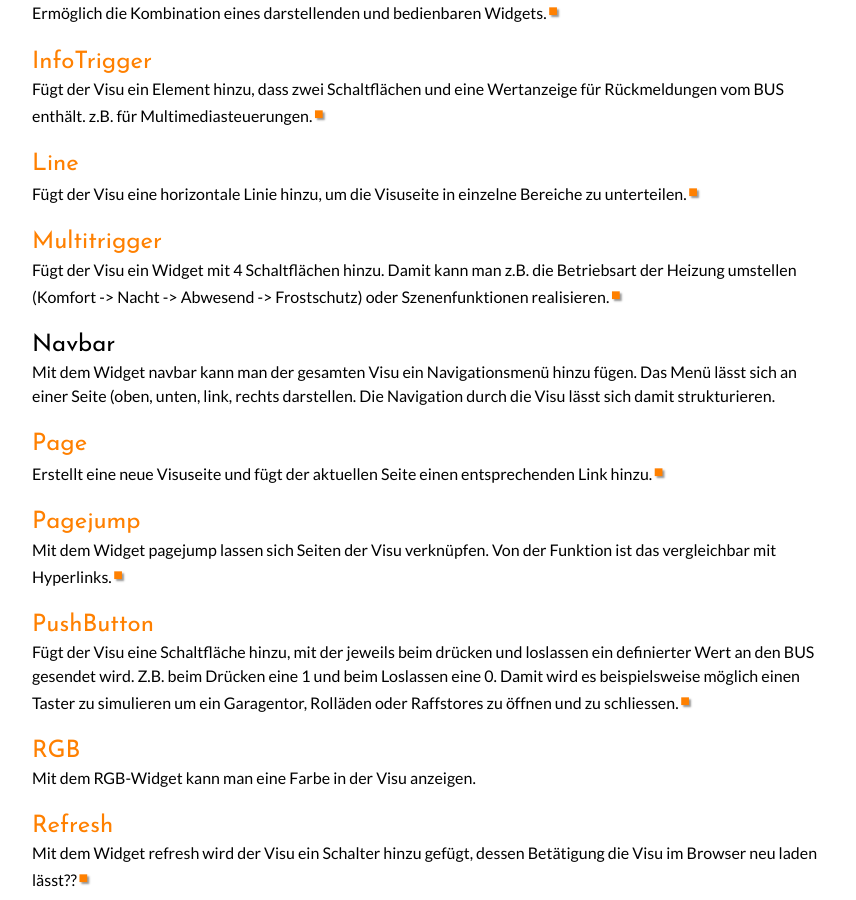
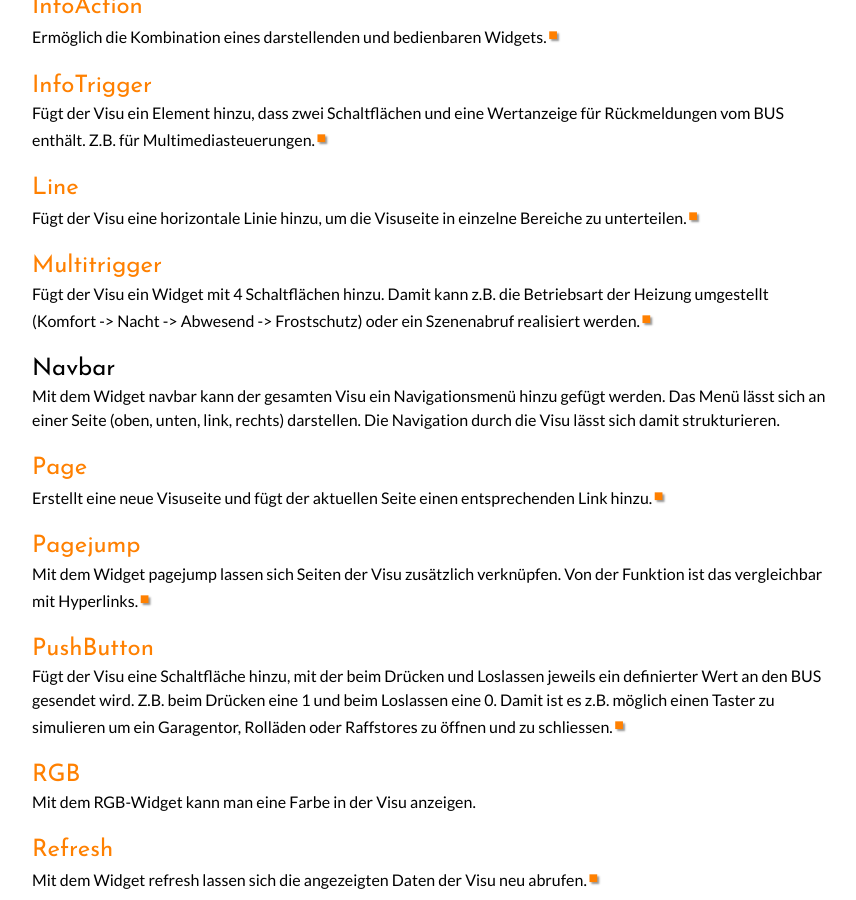
Before and after one commit to CometVisu/cometvisu.github.io, a Jekyll site: the page built from features.de.md, in a window 1280 px wide and 900 px high, scrolled down 2913 px. Shown: the whole window, without its empty margins (208-1064 px from the left). Built offline with Jekyll 4.4.1, drawn with Linux system fonts in a browser that asks for light colours; some web fonts are replaced; some of the changed text lies outside the part shown.

Commit message:
Run ./_getExternalData.sh

```diff
--- a/_data/CVElements.yml
+++ b/_data/CVElements.yml
@@ -4,7 +4,7 @@
     "en": "External calendar"
   "name": "CalendarList"
 - "description":
-    "de": "Widget zum Darstellen der Uhrzeit von einer GA. z.B. dem WireGate"
+    "de": "Plugin zum Darstellen der Uhrzeit von einer Adresse."
     "en": "Widget to display the time of a GA. (e.g. The WireGate)"
   "name": "Clock"
 - "description":
@@ -52,7 +52,7 @@
     "en": "RSS"
   "name": "RSSlog"
 - "description":
-    "de": "skalierbare Vektorgrafik einbinden?"
+    "de": "Demo Plugin zur Anzeige einer interaktiv animierten SVG Datei"
     "en": "Scalable vector graphics?"
   "name": "SVG"
 - "description":
@@ -71,7 +71,7 @@
   "name": "Strftime"
   "screenshot": "/de/latest/manual/_images/strftime_simple.png"
 - "description":
-    "de": "Timeout"
+    "de": "Wechselt nach gewisser Zeit der Inaktivität auf eine andere Seite"
     "en": "Timeout"
   "manual":
     "en": "/en/latest/manual/config/widgets/plugins/timeout/index.html"
@@ -82,7 +82,7 @@
   "name": "UPNPController"
 "widgets":
 - "description":
-    "de": "Mit diesem Widget kann in die Visu ein Audio-File eingebunden werden, das sich durch eine GA abspielen lässt."
+    "de": "Mit diesem Widget kann in die Visu eine Audio-Datei eingebunden werden, die sich über eine Adresse abspielen lässt."
     "en": "With this widget, an audio file can be integrated into the Visu, which can be played by a GA."
   "manual":
     "de": "/de/latest/manual/config/widgets/audio/index.html"
@@ -92,7 +92,7 @@
     "de": "/de/latest/manual/_images/audio_simple.png"
     "en": "/en/latest/manual/_images/audio_example.png"
 - "description":
-    "de": "Fügt der Visu einen Zeilenumbruch hinzu (wird evt. nicht von allen Browsern korrekt interpretiert)"
+    "de": "Fügt der Visu einen Zeilenumbruch hinzu"
     "en": "Adds a line break to the Visu (possibly not interpreted correctly by all browsers)"
   "manual":
     "de": "/de/latest/manual/config/widgets/break/index.html"
@@ -106,7 +106,7 @@
     "en": "/en/latest/manual/config/widgets/designtoggle/index.html"
   "name": "Designtoggle"
 - "description":
-    "de": "Mit group können widgets in einem Rahmen als Gruppe zusammengefasst werden. Der Gruppe kann man über \"layout\" die Größeneigenschaft mitgeben sowie alle zur Verfügung stehenden widgets zuordnen."
+    "de": "Mit group können Widgets in einem Rahmen als Gruppe zusammengefasst werden. Der Gruppe kann über \"layout\" die Größeneigenschaft mitgeben werden sowie alle zur Verfügung stehenden Widgets zuordnen."
     "en": "With group, widgets can be grouped as a group. The group can be given the \"Great\" property via \"layout\" as well as all available widgets."
   "manual":
     "en": "/en/latest/manual/config/widgets/group/index.html"
@@ -121,7 +121,7 @@
   "name": "Image"
   "screenshot": "/de/latest/manual/_images/image_simple.png"
 - "description":
-    "de": "Fügt der Visu ein klickbares Symbol hinzu. Dies kann z.B. für Erinnerungen wie Geburtstage oder Müllabfuhr verwendet werden."
+    "de": "Fügt der Visu ein klickbares Bild hinzu. Dies kann z.B. für Erinnerungen wie Geburtstage oder Müllabfuhr verwendet werden."
     "en": "Adds a clickable symbol to the Visu. This may be e.g. For reminders such as birthdays or garbage disposal."
   "manual":
     "de": "/de/latest/manual/config/widgets/imagetrigger/index.html"
@@ -135,7 +135,7 @@
     "en": "/en/latest/manual/config/widgets/include/index.html"
   "name": "Include"
 - "description":
-    "de": "Fügt der Visu ein dynamisches Feld hinzu, dass Werte vom BUS darstellen kann. z.B. 14-Byte-Text oder Zählerstände."
+    "de": "Fügt der Visu ein dynamisches Feld hinzu, dass Werte vom BUS darstellen kann. Z.B. 14-Byte-Text oder Zählerstände."
     "en": "Adds a dynamic field to the Visu that can represent values from the BUS. (e.g. 14-byte text or counter headers)"
   "manual":
     "de": "/de/latest/manual/config/widgets/info/index.html"
@@ -155,7 +155,7 @@
     "de": "/de/latest/manual/_images/infoaction_lights.png"
     "en": "/en/latest/manual/_images/infoaction_lights.png"
 - "description":
-    "de": "Fügt der Visu ein Element hinzu, dass zwei Schaltflächen und eine Wertanzeige für Rückmeldungen vom BUS enthält. z.B. für Multimediasteuerungen."
+    "de": "Fügt der Visu ein Element hinzu, dass zwei Schaltflächen und eine Wertanzeige für Rückmeldungen vom BUS enthält. Z.B. für Multimediasteuerungen."
     "en": "Adds an element to the Visu that contains two buttons and a value indication for feedback from the BUS. (E.g. For multimedial control."
   "manual":
     "de": "/de/latest/manual/config/widgets/infotrigger/index.html"
@@ -170,14 +170,14 @@
   "name": "Line"
   "screenshot": "/de/latest/manual/_images/line_simple.png"
 - "description":
-    "de": "Fügt der Visu ein Widget mit 4 Schaltflächen hinzu. Damit kann man z.B. die Betriebsart der Heizung umstellen (Komfort -> Nacht -> Abwesend -> Frostschutz) oder Szenenfunktionen realisieren."
+    "de": "Fügt der Visu ein Widget mit 4 Schaltflächen hinzu. Damit kann z.B. die Betriebsart der Heizung umgestellt (Komfort -> Nacht -> Abwesend -> Frostschutz) oder ein Szenenabruf realisiert werden."
     "en": "Adds a widget with 4 buttons to the Visu. Thus, e.g. Change the operating mode of the heating system (Comfort -> Night -> Absent -> Frost protection) or create scene functions."
   "manual":
     "de": "/de/latest/manual/config/widgets/multitrigger/index.html"
   "name": "Multitrigger"
   "screenshot": "/de/latest/manual/_images/multitrigger_simple.png"
 - "description":
-    "de": "Mit dem Widget navbar kann man der gesamten Visu ein Navigationsmenü hinzu fügen. Das Menü lässt sich an einer Seite (oben, unten, link, rechts darstellen. Die Navigation durch die Visu lässt sich damit strukturieren."
+    "de": "Mit dem Widget navbar kann der gesamten Visu ein Navigationsmenü hinzu gefügt werden. Das Menü lässt sich an einer Seite (oben, unten, link, rechts) darstellen. Die Navigation durch die Visu lässt sich damit strukturieren."
     "en": "With the widget navbar, you can add a navigation menu to the entire Visu. The menu can be displayed on a page (top, bottom, left, right)"
   "name": "Navbar"
 - "description":
@@ -188,14 +188,14 @@
   "name": "Page"
   "screenshot": "/de/latest/manual/_images/menu_expl_page.png"
 - "description":
-    "de": "Mit dem Widget pagejump lassen sich Seiten der Visu verknüpfen. Von der Funktion ist das vergleichbar mit Hyperlinks."
+    "de": "Mit dem Widget pagejump lassen sich Seiten der Visu zusätzlich verknüpfen. Von der Funktion ist das vergleichbar mit Hyperlinks."
     "en": "The pagejump widget can be used to link the Visu pages. The function is similar to hyperlinks."
   "manual":
     "de": "/de/latest/manual/config/widgets/pagejump/index.html"
   "name": "Pagejump"
   "screenshot": "/de/latest/manual/_images/pagejump_komplex.png"
 - "description":
-    "de": "Fügt der Visu eine Schaltfläche hinzu, mit der jeweils beim drücken und loslassen ein definierter Wert an den BUS gesendet wird. Z.B. beim Drücken eine 1 und beim Loslassen eine 0. Damit wird es beispielsweise möglich einen Taster zu simulieren um ein Garagentor, Rolläden oder Raffstores zu öffnen und zu schliessen."
+    "de": "Fügt der Visu eine Schaltfläche hinzu, mit der beim Drücken und Loslassen jeweils ein definierter Wert an den BUS gesendet wird. Z.B. beim Drücken eine 1 und beim Loslassen eine 0. Damit ist es z.B. möglich einen Taster zu simulieren um ein Garagentor, Rolläden oder Raffstores zu öffnen und zu schliessen."
     "en": "Adds a button to the Visu that sends a defined value to the BUS when you press and release. E.g. Pushing a 1 and releasing a 0. This makes it possible, for example, to simulate a push button to open and close a garage door, blinds or blinds."
   "manual":
     "de": "/de/latest/manual/config/widgets/pushbutton/index.html"
@@ -208,27 +208,27 @@
     "de": "/de/latest/manual/config/widgets/rgb/index.html"
   "name": "RGB"
 - "description":
-    "de": "Mit dem Widget refresh wird der Visu ein Schalter hinzu gefügt, dessen Betätigung die Visu im Browser neu laden lässt??"
+    "de": "Mit dem Widget refresh lassen sich die angezeigten Daten der Visu neu abrufen."
     "en": "With the widget refresh, the Visu is added a switch, which allows the Visu to be reloaded in the browser?"
   "manual":
     "de": "/de/latest/manual/config/widgets/refresh/index.html"
   "name": "Refresh"
   "screenshot": "/de/latest/manual/_images/refresh_simple.png"
 - "description":
-    "de": "Mit dem Widget reload wird der Visu ein Schalter hinzu gefügt, dessen Betätigung die Visu im Browser neu laden lässt??"
+    "de": "Mit dem Widget reload wird die Visu Seite komplett neu geladen."
     "en": "With the reload widget, the Visu is added a switch, which allows to reload the Visu in the browser?"
   "manual":
     "de": "/de/latest/manual/config/widgets/reload/index.html"
   "name": "Reload"
 - "description":
-    "de": "Fügt der Visu einen horizontalen Schieberegler hinzu. Mit diesem kann man z.B. dimmen oder Temperaturwerte verändern."
+    "de": "Fügt der Visu einen horizontalen Schieberegler hinzu. Mit diesem kann z.B. gedimmt oder eine Temperatur eingestellt werden."
     "en": "Adds a horizontal slider to the visu. This can be used, for example, Dimming or temperature values."
   "manual":
     "de": "/de/latest/manual/config/widgets/slide/index.html"
   "name": "Slide"
   "screenshot": "/de/latest/manual/_images/slide_simple.png"
 - "description":
-    "de": "Fügt der Visu eine Schaltfläche hinzu, mit der z.B. Schaltaktionen ausgelöst werden können. Der Switch wird typisch für EIN/AUS Aktionen benutzt. (z.B. Licht, Steckdosen etc.)"
+    "de": "Fügt der Visu eine Schaltfläche hinzu, mit der z.B. Schaltaktionen ausgelöst werden können. Der Switch wird typisch für EIN/AUS Aktionen benutzt, wie Licht, Steckdosen, etc."
     "en": "Adds a button to the Visu. Switching actions can be triggered. The switch is typically used for ON/OFF actions. (E.g., light, sockets, etc.)"
   "manual":
     "de": "/de/latest/manual/config/widgets/switch/index.html"
@@ -255,14 +255,14 @@
   "name": "Toggle"
   "screenshot": "/de/latest/manual/_images/toggle_simple.png"
 - "description":
-    "de": "Fügt der Visu eine Schaltfläche hinzu, mit der genau ein definierter Wert für einen kurzen, sowie ein definierter Wert für einen langen Tastendruck an den BUS gesendet werden kann, z.B. für das Abrufen und Abspeichern von Szenen oder dem Fahren von Rollos. (kurz = stopp, lang = fahren). Die GA für Kurz und Langzeit können unterschiedlich sein."
+    "de": "Fügt der Visu eine Schaltfläche hinzu, mit der genau ein definierter Wert für einen kurzen, sowie optional ein definierter Wert für einen langen Tastendruck an den BUS gesendet werden kann, z.B. für das Abrufen und Abspeichern von Szenen oder dem Fahren von Rollos. (kurz = stopp, lang = fahren). Die Adresse für Kurz und Langzeit können unterschiedlich sein."
     "en": "Adds a button to the visu with which exactly a defined value for a short, as well as a defined value for a long key pressure, can be sent to the BUS, e.g. For recalling and storing scenes or driving roller blinds. (Short = stop, long = drive). The GA for short and long term may vary."
   "manual":
     "de": "/de/latest/manual/config/widgets/trigger/index.html"
   "name": "Trigger"
   "screenshot": "/de/latest/manual/_images/trigger1.png"
 - "description":
-    "de": "Das UrlTrigger Widget fügt der Visualisierung eine Schaltfläche hinzu, die im Hintergrund Daten von einer URL abfragt."
+    "de": "Das UrlTrigger Widget fügt der Visualisierung eine Schaltfläche hinzu, die im Hintergrund eine URL aufruft um dadurch Aktionen auszuführen, z.B. um ein IFTTT Rezept aufzurufen."
     "en": "The UrlTrigger widget adds a button to the visualization that queries data from a URL in the background."
   "manual":
     "de": "/de/latest/manual/config/widgets/urltrigger/index.html"
@@ -276,7 +276,7 @@
   "name": "Video"
   "screenshot": "/de/latest/manual/_images/video_simple.png"
 - "description":
-    "de": "tbd."
+    "de": "Fügt der Visu ein dynamisches Feld hinzu mit dem Daten aus WireGate Plugins dargestellt werden können."
     "en": "Tbd."
   "name": "WG_Plugin_Info"
 - "description":
--- a/_data/contributors.json
+++ b/_data/contributors.json
@@ -17,7 +17,7 @@
     "received_events_url": "https://api.github.com/users/ChristianMayer/received_events",
     "type": "User",
     "site_admin": false,
-    "contributions": 1049
+    "contributions": 1051
   },
   {
     "login": "peuter",
@@ -37,7 +37,7 @@
     "received_events_url": "https://api.github.com/users/peuter/received_events",
     "type": "User",
     "site_admin": false,
-    "contributions": 805
+    "contributions": 810
   },
   {
     "login": "J-N-K",
```
